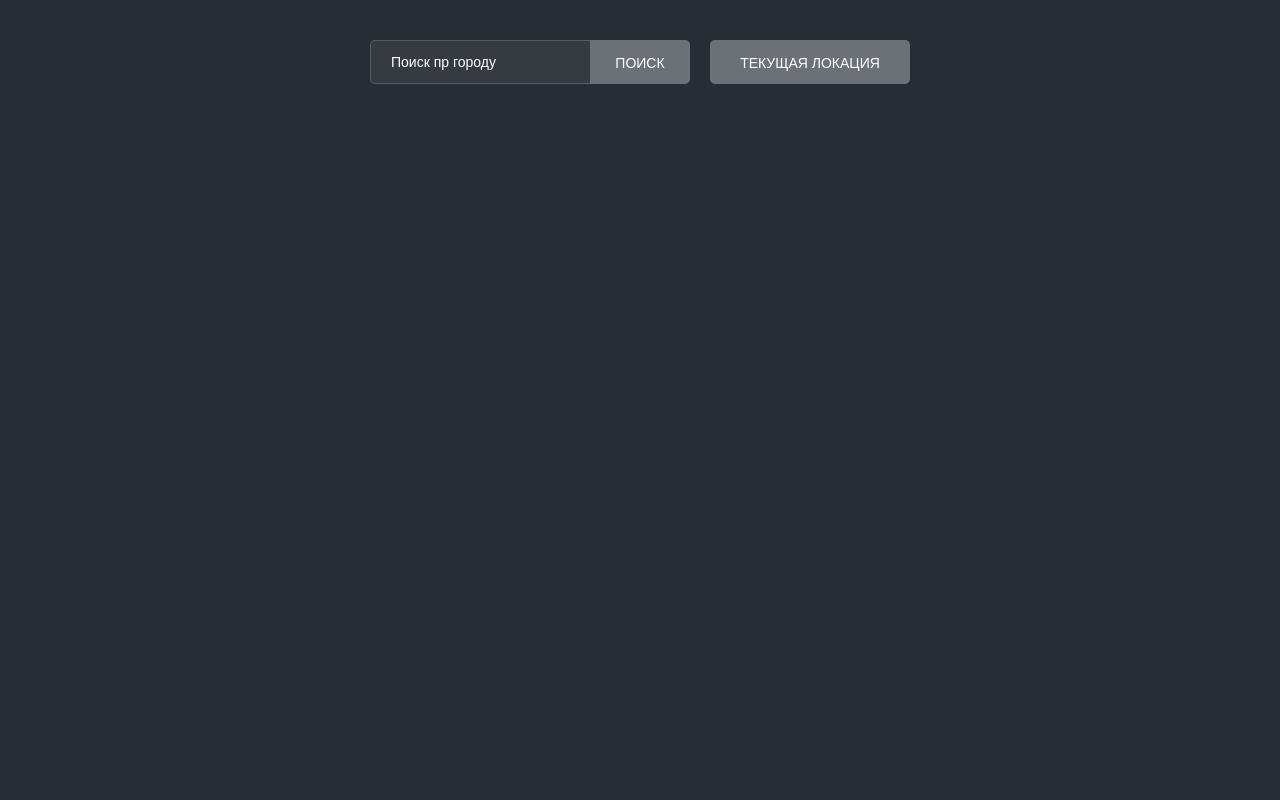
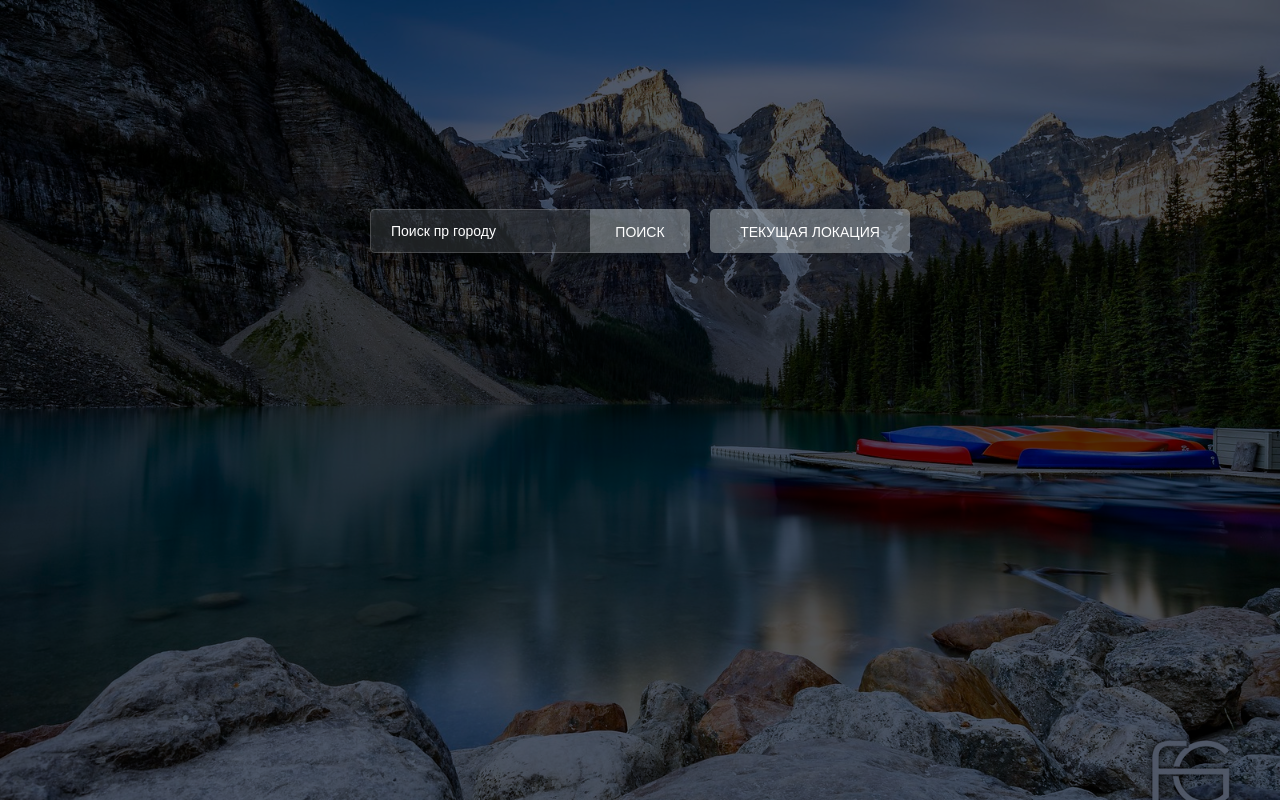
Before and after one commit to AKD8347/weatherWidget, a React (Create React App) app: page / in a window 1280 px wide. Built offline with nearby package versions, Linux system fonts and the light colour scheme.

Commit message:
location component

```diff
--- a/src/App.scss
+++ b/src/App.scss
@@ -43,6 +43,11 @@
   width: 100%;
   height: 100vh;
   background-color: #282c34;
+  background-blend-mode: overlay;
+  background-image: url('./images/bg.jpg');
+  background-repeat: no-repeat;
+  -webkit-background-size: cover;
+  background-size: cover;
   padding: 40px 60px;
   box-sizing: border-box;
 }
--- a/src/Components/header/style.module.scss
+++ b/src/Components/header/style.module.scss
@@ -3,6 +3,7 @@
   flex-wrap: wrap;
   flex-direction: row;
   justify-content: center;
+  align-content: center;
   position: relative;
   width: 100%;
 
--- a/src/Components/location/style.module.scss
+++ b/src/Components/location/style.module.scss
@@ -5,6 +5,7 @@
   width: 100%;
   padding: 0 20px;
   justify-content: center;
+  align-content: center;
 
   &__title {
     display: block;
@@ -15,6 +16,5 @@
     font-weight: 700;
     padding: 0;
     margin: 0;
-    margin-right: 25px;
   }
 }
```
Also changed, not shown: src/images/bg.jpg (added).
